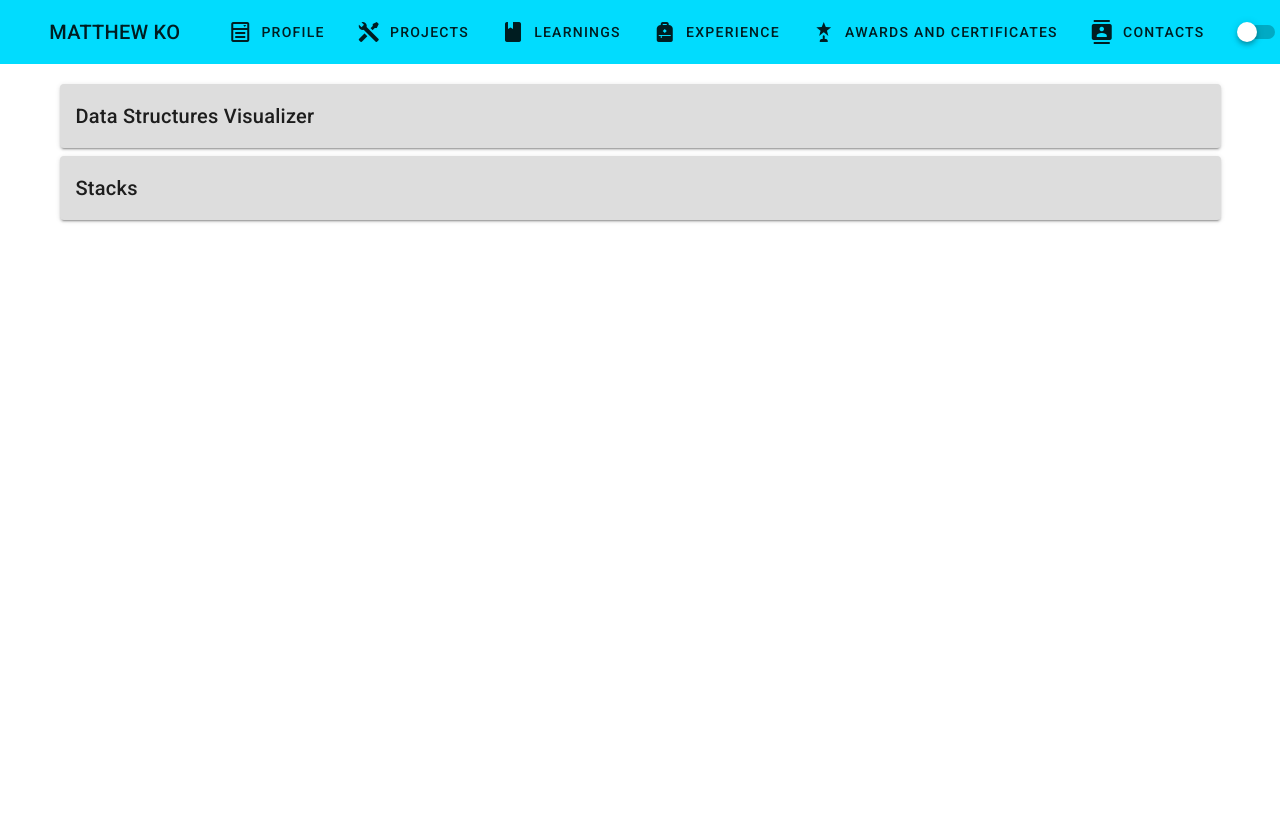
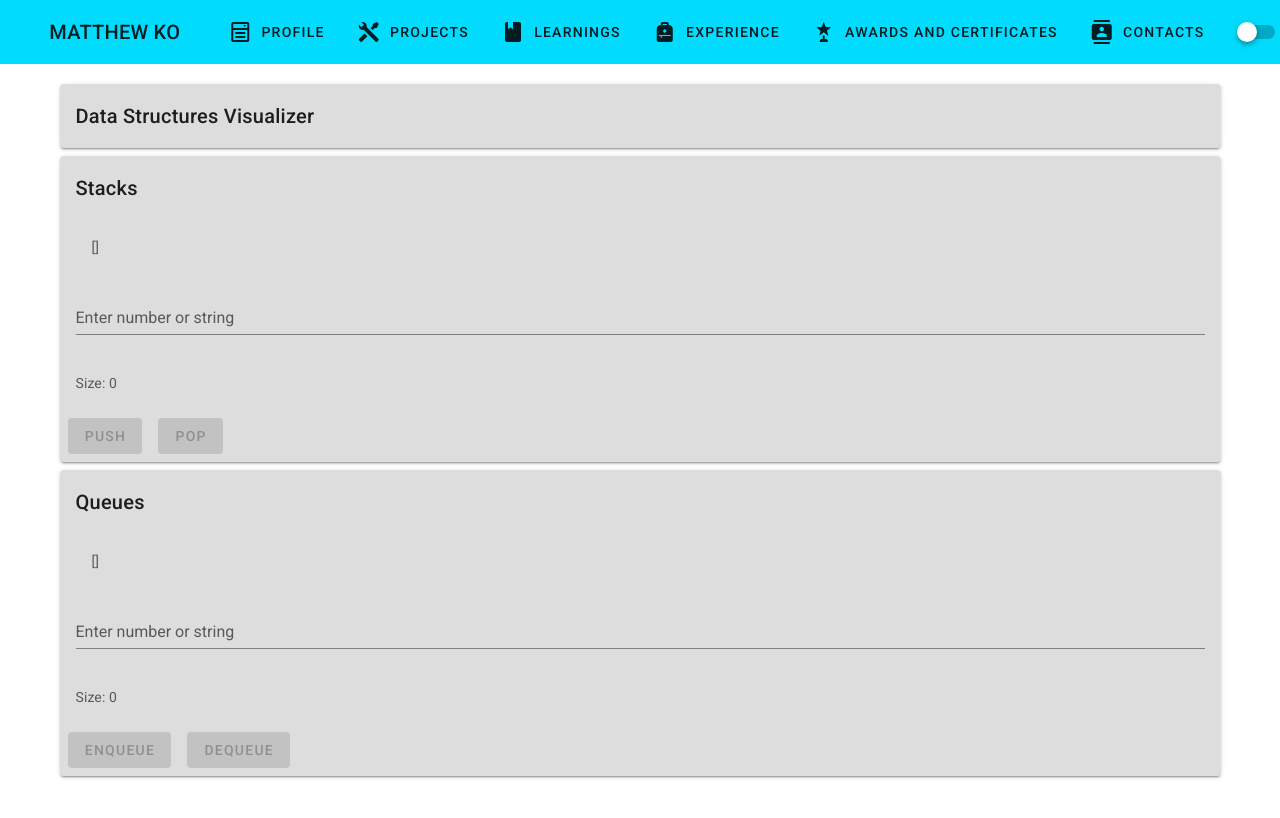
Before and after one commit to thematthewko114/personal-website, a Vue app: page /projects/dts in a window 1280 px wide. Shown: the top 818 px of the page. Built offline with nearby package versions, Linux system fonts and the light colour scheme; no server answers; the database is empty; what @dangvanthanh/vue-clock, vue-json-viewer, vue-papa-parse would draw is missing.

Commit message:
add dt project

```diff
--- a/src/store/index.js
+++ b/src/store/index.js
@@ -385,6 +385,9 @@ export default new Vuex.Store({
     learnings(state){
       return state.learnings
     },
+    loading(state){
+      return state.loading
+    },
     projects(state){
       return state.projects
     },
--- a/src/views/Admin.vue
+++ b/src/views/Admin.vue
@@ -76,6 +76,9 @@ export default {
     },
     add(){
       this.$store.dispatch('addData', {data: this.obj, node: this.node})
+      this.requiredFields = null
+      this.optionalFields = null
+      this.fields = this.$store.getters.fields
     }
   }
 }
--- a/src/views/Profile.vue
+++ b/src/views/Profile.vue
@@ -8,11 +8,13 @@
         <v-card-title><b>About Me</b></v-card-title>
         <p v-if="introduction" class="pa-4">{{introduction[0].text}}</p>
       </v-card>
-      <div v-if="interests">
+      <v-card v-if="loading">
+        <v-progress-circular indeterminate></v-progress-circular>
+      </v-card>
+      <div v-if="!loading">
         <v-card class="my-2 card">
           <v-card-title><b>My Interests</b></v-card-title>
           <div v-for="interest in interests" :key="interest.id">
-            <!--<v-img :src="interest.image"></v-img>!-->
             <v-card-title><b> - {{interest.name}}</b></v-card-title>
             <v-container>
               <p class="mx-4">{{interest.description}}</p>
@@ -60,6 +62,9 @@ export default {
     },
     skills(){
       return this.$store.getters.skills
+    },
+    loading(){
+      return this.$store.getters.loading
     }
   }
 }
--- a/src/views/Projects/DataStructures.vue
+++ b/src/views/Projects/DataStructures.vue
@@ -6,6 +6,19 @@
       </v-card>
       <v-card class="card">
         <v-card-title>Stacks</v-card-title>
+        <v-card-subtitle class="ma-4">[<v-chip v-for="item in stack.elements">{{item}}</v-chip>]</v-card-subtitle>
+        <v-text-field type="text" class="mx-4" v-model="pushItem" label="Enter number or string"></v-text-field>
+        <v-card-subtitle>Size: {{stack.size}}</v-card-subtitle>
+        <v-btn @click="push(pushItem)" :disabled="pushItem==null" class="ma-2">Push</v-btn>
+        <v-btn @click="pop" class="ma-2" :disabled="stack.size==0">Pop</v-btn>
+      </v-card>
+      <v-card class="card my-2">
+        <v-card-title>Queues</v-card-title>
+        <v-card-subtitle class="ma-4">[<v-chip v-for="item in queue.elements">{{item}}</v-chip>]</v-card-subtitle>
+        <v-text-field type="text" class="mx-4" v-model="pushItem2" label="Enter number or string"></v-text-field>
+        <v-card-subtitle>Size: {{queue.size}}</v-card-subtitle>
+        <v-btn @click="enqueue(pushItem2)" :disabled="pushItem2==null" class="ma-2">Enqueue</v-btn>
+        <v-btn @click="dequeue" class="ma-2" :disabled="queue.size==0">Dequeue</v-btn>
       </v-card>
     </v-container>
   </v-app>
@@ -13,8 +26,46 @@
 
 <script>
 export default {
-  title: "Data Structures Visualizer"
-
+  title: "Data Structures Visualizer",
+  data() {
+    return {
+      stack: {
+        elements: [],
+        size: 0
+      },
+      queue: {
+        elements: [],
+        size: 0
+      },
+      pushItem: null,
+      pushItem2: null
+    }
+  },
+  methods: {
+    push(item){
+      this.stack.elements.push(item)
+      this.stack.size++
+      this.pushItem = null
+    },
+    pop(){
+      this.stack.elements.splice(this.stack.length-1, 1)
+      this.stack.size--
+    },
+    enqueue(item){
+      this.queue.elements.push(item)
+      this.queue.size++
+      this.pushItem2 = null
+    },
+    dequeue(){
+      this.queue.elements.splice(0, 1)
+      this.queue.size--
+    }
+  },
+  computed: {
+    size(arr){
+      return arr.length
+    }
+  }
 }
 </script>
 
```
